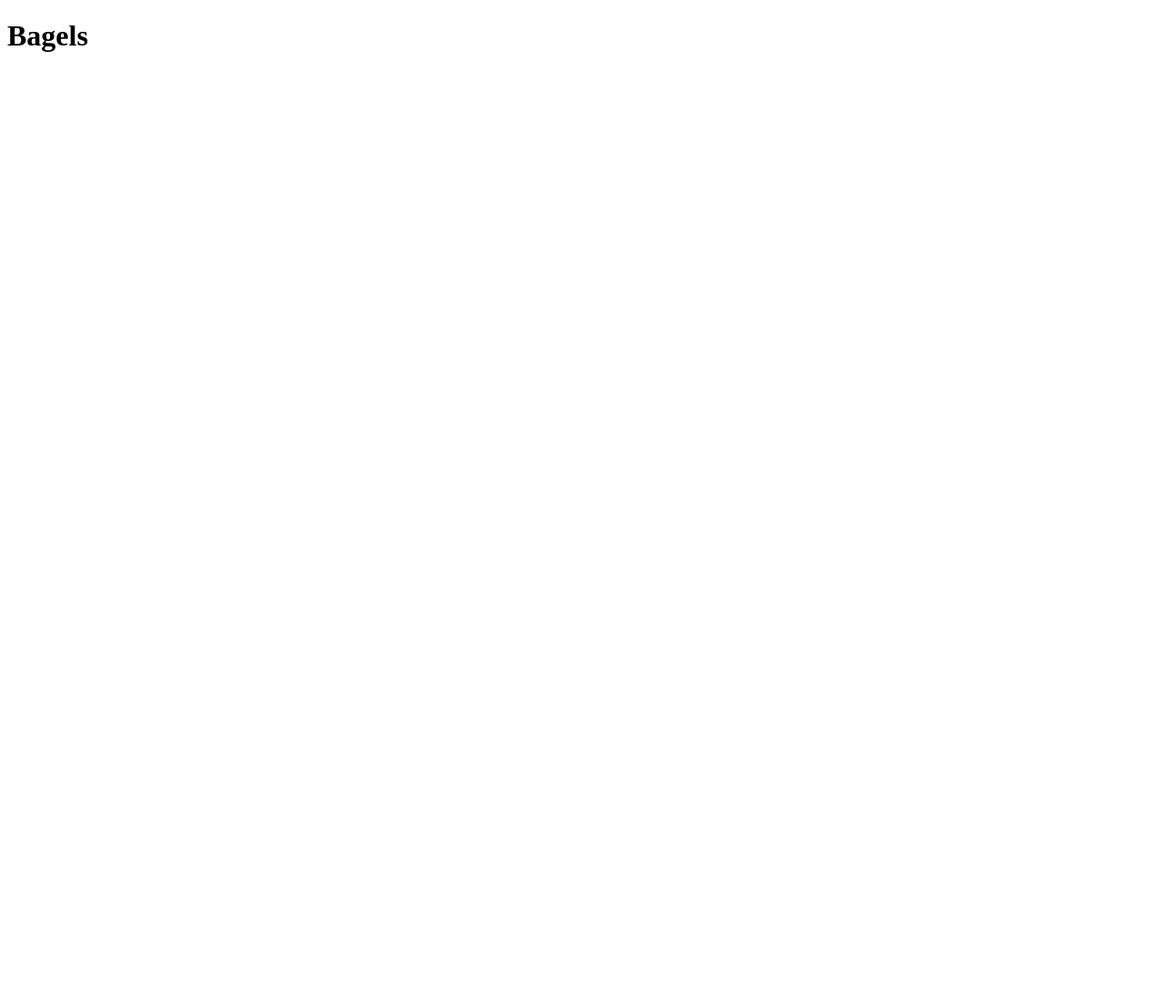
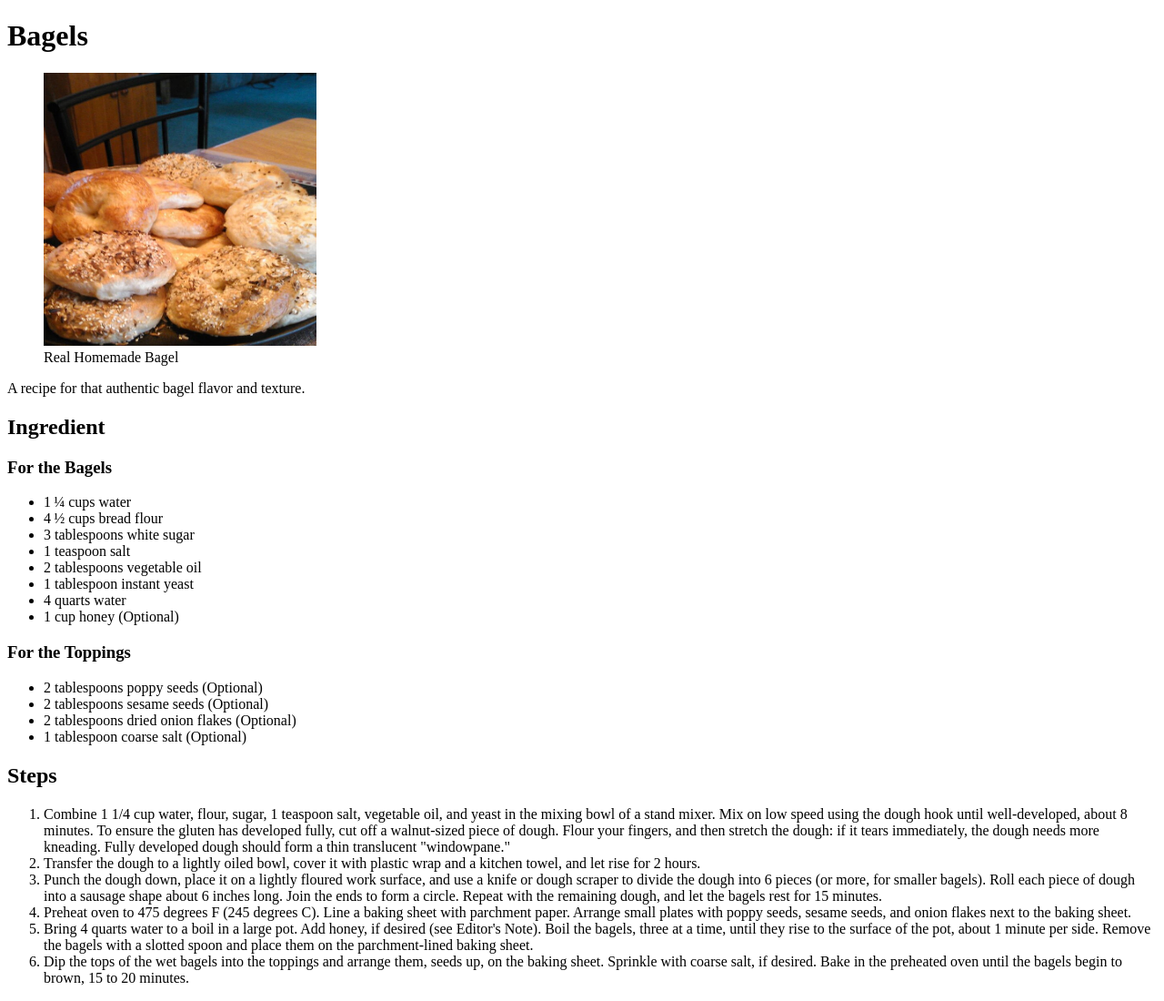
Before and after one commit to nottundeednut/odin-recipes, a plain HTML site: page recipes/bagels.html in a window 1280 px wide. Shown: the whole page at 91% size. Before the commit the page ends 800 px from the top, so only its background shows below. Drawn offline with Linux system fonts and the light colour scheme.

Commit message:
added index.html and bagel.html

```diff
--- a/recipes/bagels.html
+++ b/recipes/bagels.html
@@ -1,12 +1,100 @@
 <!DOCTYPE html>
 <html lang="en">
+
 <head>
     <meta charset="UTF-8">
     <meta http-equiv="X-UA-Compatible" content="IE=edge">
     <meta name="viewport" content="width=device-width, initial-scale=1.0">
     <title>Bagels</title>
 </head>
+
 <body>
     <h1>Bagels</h1>
+    <figure>
+        <img src="image.jpeg" alt="real homemade bagels" width="300" height="300">
+        <figcaption>
+            Real Homemade Bagel
+        </figcaption>
+    </figure>
+    <p>
+        A recipe for that authentic bagel flavor and texture.
+    </p>
+    <h2>Ingredient</h2>
+    <h3>
+        For the Bagels
+    </h3>
+    <ul>
+        <li>1 ¼ cups water</li>
+
+        <li>4 ½ cups bread flour</li>
+
+        <li>3 tablespoons white sugar</li>
+
+        <li>1 teaspoon salt</li>
+
+        <li>2 tablespoons vegetable oil</li>
+
+        <li>1 tablespoon instant yeast</li>
+
+        <li>4 quarts water</li>
+
+        <li>1 cup honey (Optional)</li>
+    </ul>
+    <h3>
+        For the Toppings
+    </h3>
+    <ul>
+        <li>2 tablespoons poppy seeds (Optional)</li>
+
+        <li>2 tablespoons sesame seeds (Optional)</li>
+
+        <li>2 tablespoons dried onion flakes (Optional)</li>
+
+        <li>1 tablespoon coarse salt (Optional)</li>
+    </ul>
+    <h2>
+        Steps
+    </h2>
+    <ol>
+
+        <li>
+            Combine 1 1/4 cup water, flour, sugar, 1 teaspoon salt, vegetable oil, and yeast in the mixing bowl of a
+            stand mixer. Mix on low speed using the dough hook until well-developed, about 8 minutes. To ensure the
+            gluten has developed fully, cut off a walnut-sized piece of dough. Flour your fingers, and then stretch the
+            dough: if it tears immediately, the dough needs more kneading. Fully developed dough should form a thin
+            translucent "windowpane."
+        </li>
+
+        <li>
+            Transfer the dough to a lightly oiled bowl, cover it with plastic wrap and a kitchen towel, and let rise for
+            2 hours.
+        </li>
+
+
+        <li>
+            Punch the dough down, place it on a lightly floured work surface, and use a knife or dough scraper to divide
+            the dough into 6 pieces (or more, for smaller bagels). Roll each piece of dough into a sausage shape about 6
+            inches long. Join the ends to form a circle. Repeat with the remaining dough, and let the bagels rest for 15
+            minutes.
+        </li>
+
+
+        <li>
+            Preheat oven to 475 degrees F (245 degrees C). Line a baking sheet with parchment paper. Arrange small
+            plates with poppy seeds, sesame seeds, and onion flakes next to the baking sheet.
+        </li>
+        <li>
+
+            Bring 4 quarts water to a boil in a large pot. Add honey, if desired (see Editor's Note). Boil the bagels,
+            three at a time, until they rise to the surface of the pot, about 1 minute per side. Remove the bagels with
+            a slotted spoon and place them on the parchment-lined baking sheet.
+        </li>
+
+        <li>
+            Dip the tops of the wet bagels into the toppings and arrange them, seeds up, on the baking sheet. Sprinkle
+            with coarse salt, if desired. Bake in the preheated oven until the bagels begin to brown, 15 to 20 minutes.
+        </li>
+    </ol>
 </body>
+
 </html>
```
Also changed, not shown: index.html (+1 -0 lines), recipes/image.jpeg (added).
